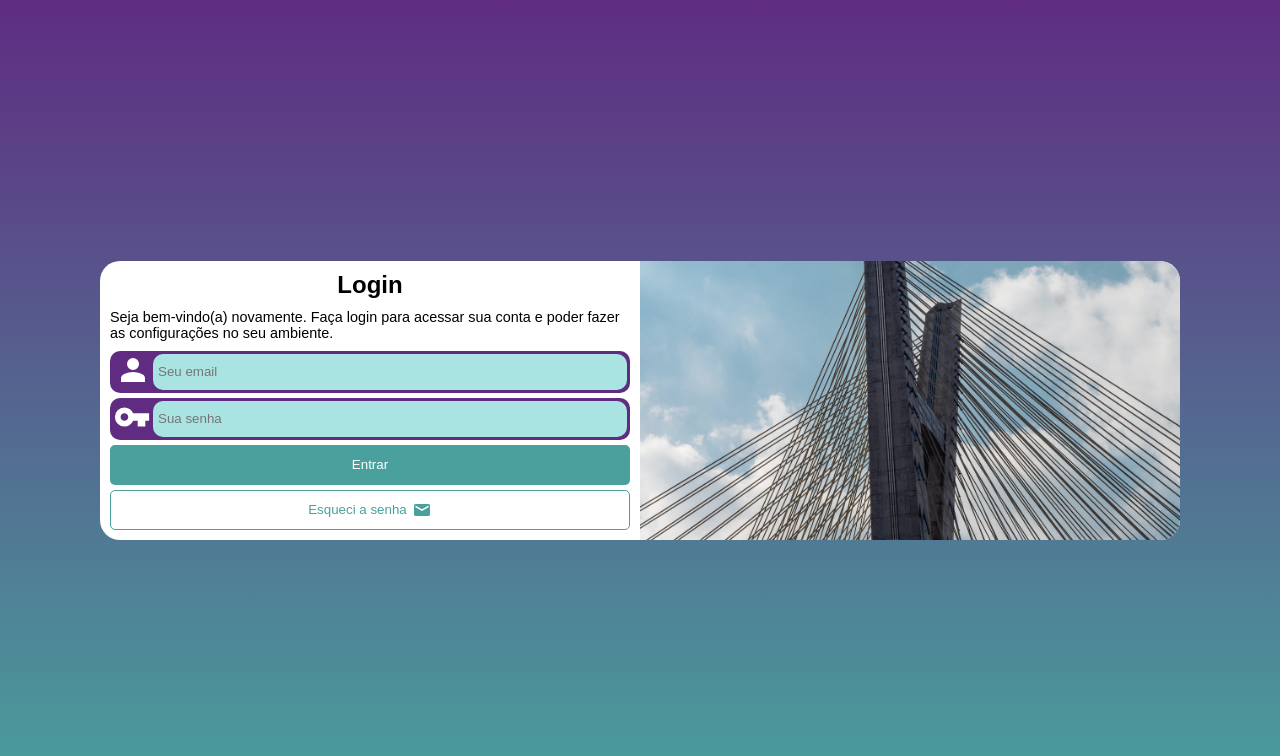
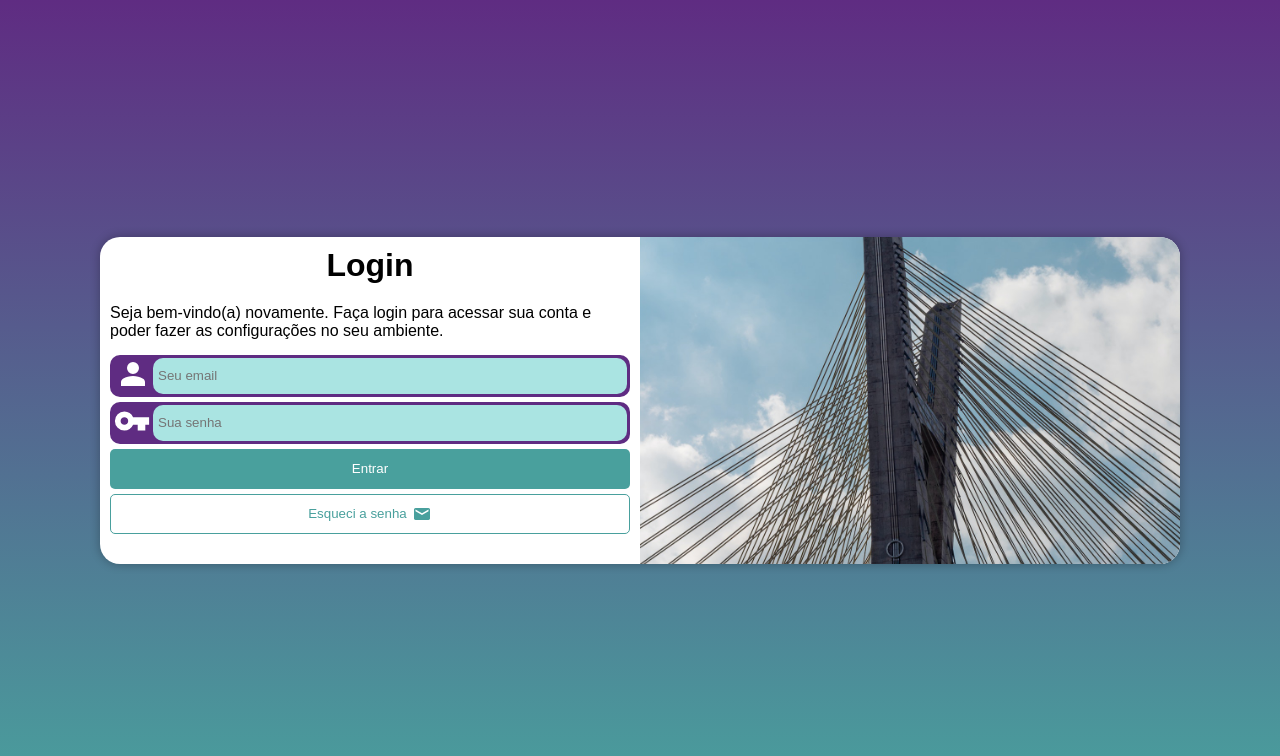
Before and after one commit to Ronan-cn/projeto-login, a plain HTML site: page index.html in a window 1280 px wide. Drawn offline with Linux system fonts and the light colour scheme.

Commit message:
pequenos ajustes no css

```diff
--- a/styles/style.css
+++ b/styles/style.css
@@ -28,6 +28,8 @@ main {
   background-color: white;
   width: 250px;
   border-radius: 20px;
+  box-shadow: 0px 0px 10px 1px rgba(0, 0, 0, 0.24);
+  transition: all 0.5s;
 }
 
 #image {
@@ -166,13 +168,13 @@ form {
   }
 
   main {
-    display: grid;
-    grid-template-columns: 1fr 3fr;
+    display: flex;
     width: 900px;
     margin: 100px;
   }
 
   #image {
+    max-width: 240px;
     height: auto;
     border-radius: 20px 0 0 20px;
   }
@@ -180,11 +182,27 @@ form {
 
 @media screen and (min-width: 1100px) {
   main {
+    display: grid;
     grid-template-columns: 1fr 1fr;
-    width: 1200px;
+    width: 1100px;
+  }
+
+  #form-section {
+    padding: 10px 10px 30px 10px;
+  }
+
+  #form-section > h1 {
+    font-size: 2em;
+    margin-bottom: 20px;
+  }
+
+  #form-section > p {
+    font-size: 1em;
+    margin-bottom: 15px;
   }
 
   #image {
+    max-width: 100%;
     border-radius: 0 20px 20px 0;
     order: 2;
   }
```
